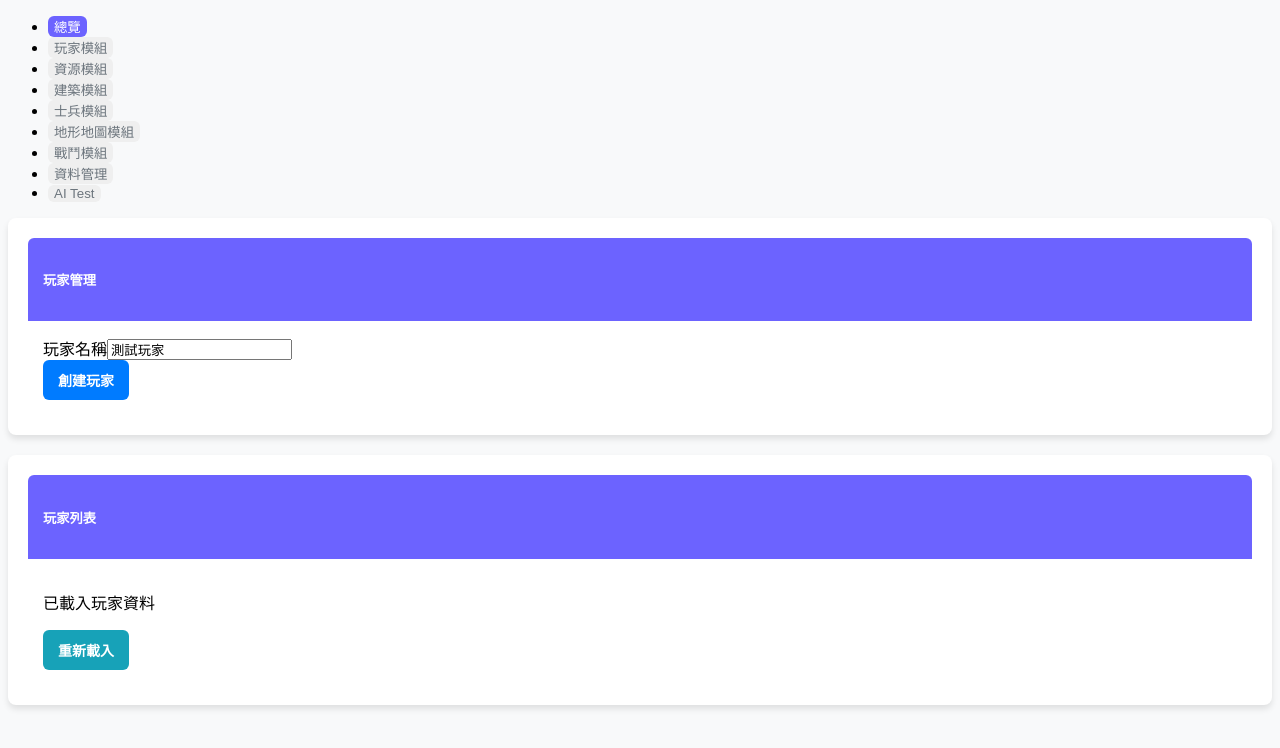
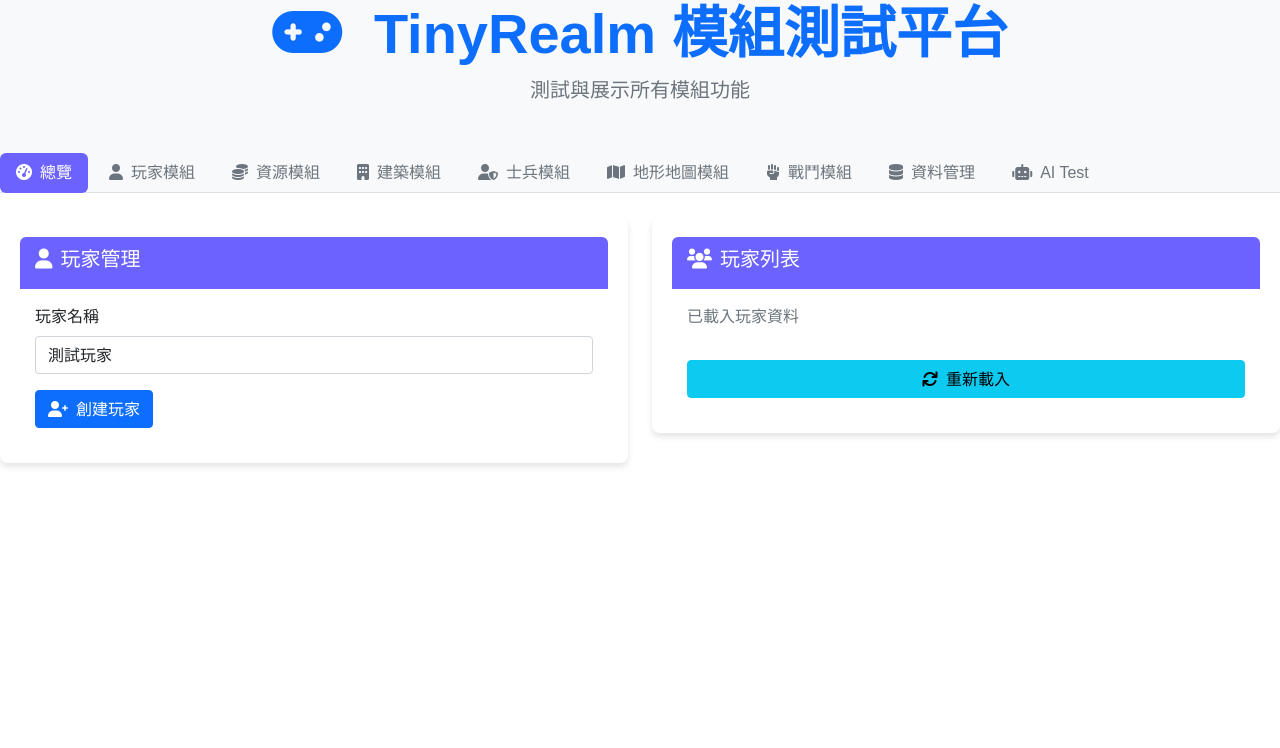
Before and after one commit to Ych30Taco/tiny_realm_angual, an Angular app: page /player in a window 1280 px wide. Shown: the top 748 px of the page. Built offline with nearby package versions, Linux system fonts and the light colour scheme.

Commit message:
調整畫面配置

```diff
--- a/src/app/app.html
+++ b/src/app/app.html
@@ -1,3 +1,21 @@
+<!DOCTYPE html>
+<html xmlns:th="http://www.thymeleaf.org">
+<head>
+    <title>TinyRealm 模組測試平台</title>
+    <meta charset="UTF-8">
+    <meta name="viewport" content="width=device-width, initial-scale=1.0">
+    <link href="https://cdn.jsdelivr.net/npm/bootstrap@5.1.3/dist/css/bootstrap.min.css" rel="stylesheet">
+    <link href="https://cdnjs.cloudflare.com/ajax/libs/font-awesome/6.0.0/css/all.min.css" rel="stylesheet">
+    <link href="app.css" rel="stylesheet">
+</head>
+<body>
+    <div class="text-center mb-5">
+        <h1 class="display-4 fw-bold text-primary">
+            <i class="fas fa-gamepad me-3"></i>
+            TinyRealm 模組測試平台
+        </h1>
+        <p class="lead text-muted">測試與展示所有模組功能</p>
+    </div>
     <ul class="nav nav-tabs mb-4" id="moduleTabs" role="tablist">
     <li class="nav-item" role="presentation">
         <button class="nav-link active" routerLink="/main" role="tab" (click)="onTabClick('main')">
@@ -45,5 +63,5 @@
         </button>
     </li>
     </ul>
-
+</body>
 <router-outlet></router-outlet>
--- a/src/app/tab/aitest/aitest.html
+++ b/src/app/tab/aitest/aitest.html
@@ -1,4 +1,3 @@
-123456
 <div class="tab-pane fade show active">
   <div class="chat-window">
     <div class="messages">
--- a/src/app/tab/main/main.html
+++ b/src/app/tab/main/main.html
@@ -58,6 +58,4 @@
             </div>
         </div>
     </div>
-
-
 </div>
--- a/src/app/tab/player/player.html
+++ b/src/app/tab/player/player.html
@@ -1,4 +1,3 @@
-<div class="tab-pane fade" id="player" role="tabpanel">
 <div class="row">
     <div class="col-md-6">
         <div class="module-card">
@@ -34,4 +33,3 @@
         </div>
     </div>
 </div>
-</div>
--- a/src/app/tab/terrain-map/terrain-map.html
+++ b/src/app/tab/terrain-map/terrain-map.html
@@ -1,4 +1,3 @@
-<div class="tab-pane fade" id="terrain" role="tabpanel">
 <div class="row">
     <div class="col-md-8">
         <!-- 地圖預覽 -->
@@ -148,4 +147,3 @@
         </button>
     </div>
 </div>
-</div>
```
Lines whose indentation alone changed are shown as unchanged.
